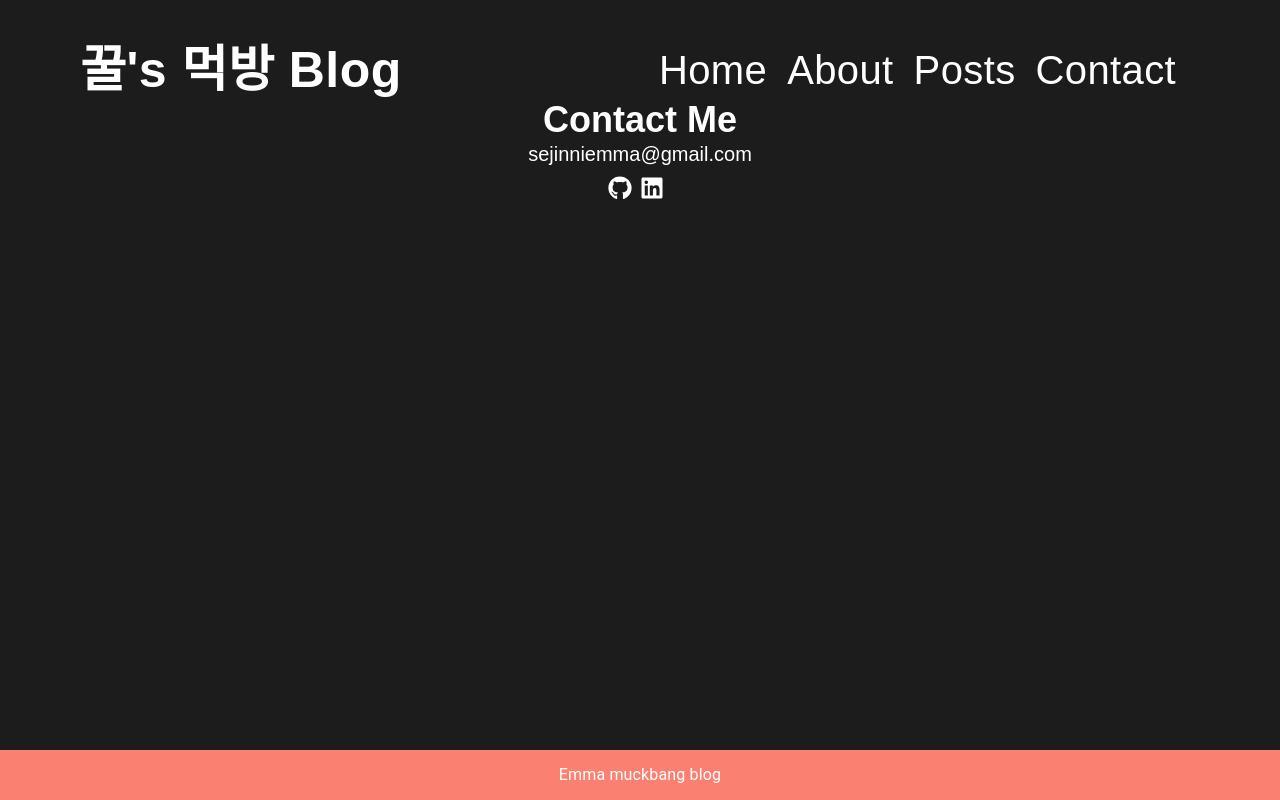
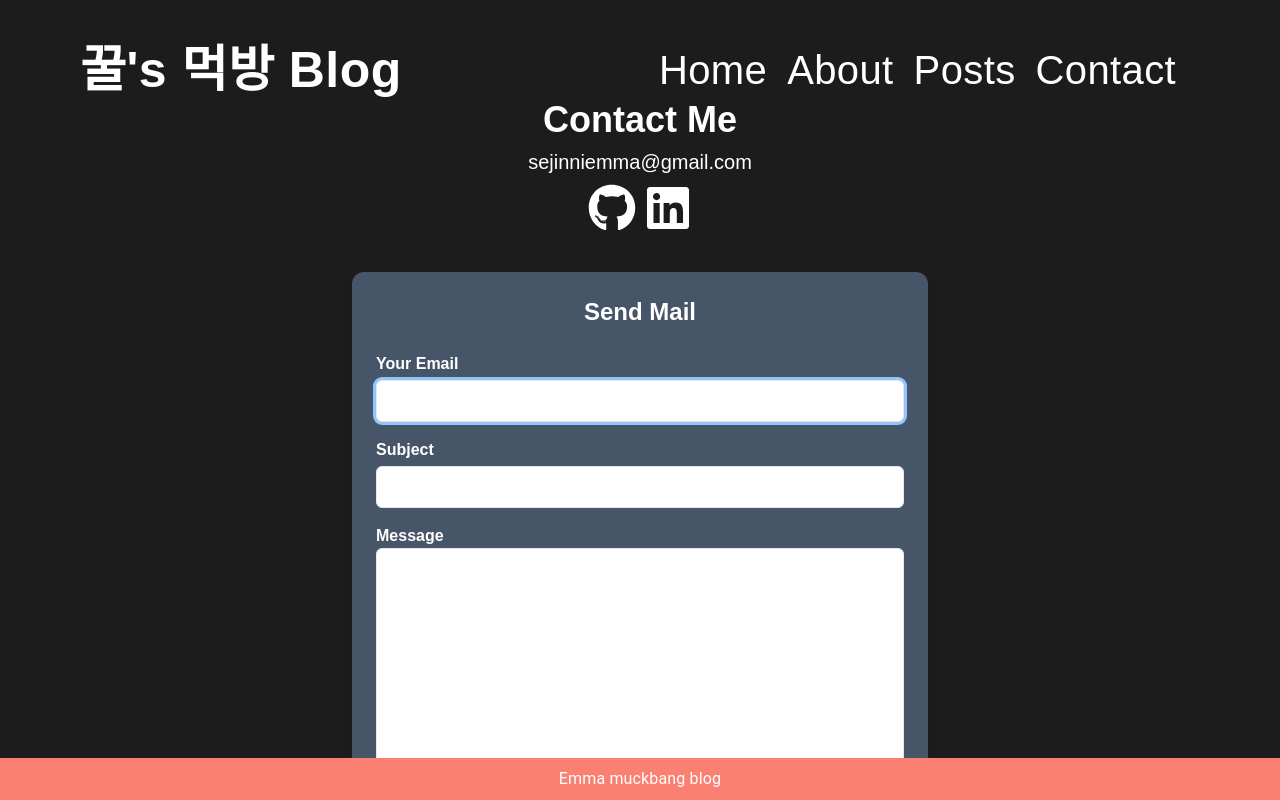
Before and after one commit to sejinniemma/Blog, a Next.js app in the folder blog-project/: page /contact in a window 1280 px wide. Built offline with nearby package versions, Linux system fonts and the light colour scheme.

Commit message:
1129_002
- update Contact Form

```diff
--- a/blog-project/package.json
+++ b/blog-project/package.json
@@ -11,16 +11,19 @@
   "dependencies": {
     "@emotion/react": "^11.13.5",
     "@emotion/styled": "^11.13.5",
+    "@hookform/resolvers": "^3.9.1",
     "@mui/icons-material": "^6.1.8",
     "@mui/material": "^6.1.8",
     "next": "15.0.3",
     "react": "19.0.0-rc-66855b96-20241106",
     "react-dom": "19.0.0-rc-66855b96-20241106",
+    "react-hook-form": "^7.53.2",
     "react-icons": "^5.3.0",
     "react-markdown": "^9.0.1",
     "react-multi-carousel": "^2.8.5",
     "react-syntax-highlighter": "^15.6.1",
-    "remark-gfm": "^4.0.0"
+    "remark-gfm": "^4.0.0",
+    "yup": "^1.4.0"
   },
   "devDependencies": {
     "@tailwindcss/typography": "^0.5.15",
--- a/blog-project/src/app/about/page.js
+++ b/blog-project/src/app/about/page.js
@@ -4,16 +4,16 @@ import React from 'react';
 
 export default function AboutPage() {
   return (
-    <div className='flex flex-col mb-5'>
+    <di className='flex flex-col mb-5'>
       <Profile />
-      <div className='flex flex-col items-center w-full bg-gray-300 justify-center  p-4 mt-8 shadow-xl rounded-md'>
+      <section className='flex flex-col items-center w-full border-2  border-white justify-center  p-4 mt-8 shadow-xl rounded-md'>
         {myInfo.map((info, index) => {
           return (
-            <div key={index} className='text-center mb-2'>
-              <h3 className='font-bold text-2xl'>{info.title}</h3>
+            <div key={index} className='text-center mb-2 mt-2'>
+              <h3 className='font-bold text-2xl text-gray-400'>{info.title}</h3>
               {info.desc.map((el, index) => {
                 return (
-                  <p key={index} className='text-lg'>
+                  <p key={index} className='text-lg text-white'>
                     {el}
                   </p>
                 );
@@ -21,8 +21,8 @@ export default function AboutPage() {
             </div>
           );
         })}
-      </div>
-    </div>
+      </section>
+    </di>
   );
 }
 
--- a/blog-project/src/app/contact/page.js
+++ b/blog-project/src/app/contact/page.js
@@ -1,11 +1,12 @@
+import ContactForm from '@/components/ContactForm';
 import ContactMe from '@/components/ContactMe';
-import { Stack, Typography } from '@mui/material';
 import React from 'react';
 
 export default function ContactPage() {
   return (
-    <div className='text-white flex flex-col items-center justify-center w-full'>
+    <div className='text-white flex flex-col items-center justify-center w-full '>
       <ContactMe />
+      <ContactForm />
     </div>
   );
 }
--- /dev/null
+++ b/blog-project/src/components/Banner.js
@@ -0,0 +1,13 @@
+import React from 'react';
+
+export default function Banner({ banner: { message, state } }) {
+  const isSuccess = state === 'success';
+  const icon = isSuccess ? '✅' : '🔥';
+  return (
+    <p
+      className={`p-2 text-black w-auto mb-4 rounded-xl text-center font-semibold ${
+        isSuccess ? 'bg-green-300' : 'bg-red-300'
+      }`}
+    >{`${icon} ${message}`}</p>
+  );
+}
--- /dev/null
+++ b/blog-project/src/components/ContactForm.js
@@ -0,0 +1,121 @@
+'use client';
+
+import React, { useState } from 'react';
+import { useForm } from 'react-hook-form';
+import { yupResolver } from '@hookform/resolvers/yup';
+import * as yup from 'yup';
+import Banner from './Banner';
+
+// Yup 유효성 검사 스키마
+const schema = yup
+  .object({
+    email: yup
+      .string()
+      .email('Please enter a valid email address.')
+      .required('Email is required.'),
+    subject: yup
+      .string()
+      .min(2, 'Please enter at least 2 characters!')
+      .required('Subject is required.'),
+    message: yup
+      .string()
+      .min(20, 'Please enter at least 20 characters!')
+      .required('Message is required.'),
+  })
+  .required();
+
+export default function ContactForm() {
+  // useForm 초기화
+  const {
+    register,
+    handleSubmit,
+    formState: { errors },
+  } = useForm({
+    resolver: yupResolver(schema), // yup을 유효성 검사기로 사용
+  });
+  const [banner, setBanner] = useState();
+  // 폼 제출 핸들러
+  const onSubmit = (data) => {
+    console.log('Form Data:', data);
+    setBanner({ message: 'Successfully submitted!', state: 'success' });
+    setTimeout(() => {
+      setBanner(null);
+    }, 3000);
+
+    // 실제 메일 전송 로직은 API 요청 등으로 처리
+  };
+
+  return (
+    <section className='max-w-xl w-full mx-auto mt-10 p-6 bg-slate-600 shadow-lg rounded-xl'>
+      <h2 className='text-2xl font-bold text-center mb-6'>Send Mail</h2>
+      {banner && <Banner banner={banner} />}
+      <form onSubmit={handleSubmit(onSubmit)} className='space-y-4'>
+        {/* Email 입력 */}
+        <div>
+          <label htmlFor='email' className='block ext-md font-semibold mb-1'>
+            Your Email
+          </label>
+          <input
+            id='email'
+            type='email'
+            autoFocus
+            className='w-full px-3 py-2 text-black border rounded-md focus:outline-none focus:ring focus:ring-blue-300'
+            {...register('email')}
+          />
+          {errors.email && (
+            <p className='text-red-500 text-sm mt-1'>{errors.email.message}</p>
+          )}
+        </div>
+
+        {/* Subject 입력 */}
+        <div>
+          <label
+            htmlFor='subject'
+            className='block text-md font-semibold mb-1 '
+          >
+            Subject
+          </label>
+          <input
+            id='subject'
+            type='text'
+            className='w-full px-3 py-2 text-black border rounded-md focus:outline-none focus:ring focus:ring-blue-300'
+            {...register('subject')}
+          />
+          {errors.subject && (
+            <p className='text-red-500 text-sm mt-1'>
+              {errors.subject.message}
+            </p>
+          )}
+        </div>
+
+        {/* Message 입력 */}
+        <div>
+          <label htmlFor='message' className='text-md font-semibold mb-1'>
+            Message
+          </label>
+          <textarea
+            id='message'
+            rows='10'
+            className='w-full block text-black px-3 py-2 border rounded-md focus:outline-none focus:ring focus:ring-blue-300'
+            {...register('message')}
+          />
+          {errors.message && (
+            <p className='text-red-500 text-sm mt-1'>
+              {errors.message.message}
+            </p>
+          )}
+        </div>
+
+        {/* 제출 버튼 */}
+        <div>
+          <button
+            type='submit'
+            className='w-full py-2 px-4 text-slate-700 font-bold bg-yellow-500 rounded-md hover:bg-yellow-600 focus:outline-none focus:ring focus:ring-blue-300'
+          >
+            Submit
+          </button>
+        </div>
+      </form>
+    </section>
+  );
+}
--- a/blog-project/src/components/ContactMe.js
+++ b/blog-project/src/components/ContactMe.js
@@ -1,4 +1,3 @@
-import Link from 'next/link';
 import React from 'react';
 import { FaGithub } from 'react-icons/fa';
 import { FaLinkedin } from 'react-icons/fa';
@@ -6,29 +5,30 @@ import { FaLinkedin } from 'react-icons/fa';
 export default function ContactMe() {
   return (
     <div className='flex flex-col items-center justify-center'>
-      <h2 className='text-4xl font-bold '>Contact Me</h2>
+      <h2 className='text-4xl font-bold mb-2'>Contact Me</h2>
       <p className='text-xl'>sejinniemma@gmail.com</p>
-      <div className='flex flex-row'>
-        {contactInfo.map((info, index) => {
+      <ul className='flex gap-2'>
+        {LINKS.map((link, index) => {
           return (
-            <Link
+            <a
               key={index}
-              href={info.link}
-              className='text-2xl text-white mr-2 mt-2 cursor-pointer hover:text-sky-300'
+              href={link.url}
+              target='_blank'
+              className='text-5xl text-white  mt-2 cursor-pointer hover:text-yellow-300'
             >
-              {info.iconImg}
-            </Link>
+              {link.icon}
+            </a>
           );
         })}
-      </div>
+      </ul>
     </div>
   );
 }
 
-const contactInfo = [
-  { iconImg: <FaGithub />, link: 'https://github.com/sejinniemma' },
+const LINKS = [
+  { icon: <FaGithub />, url: 'https://github.com/sejinniemma' },
   {
-    iconImg: <FaLinkedin />,
-    link: 'https://www.linkedin.com/in/emma-j-128718214/',
+    icon: <FaLinkedin />,
+    url: 'https://www.linkedin.com/in/emma-j-128718214/',
   },
 ];
```
Also changed, not shown: 2 other files (tests, documents, lock files or other folders).
